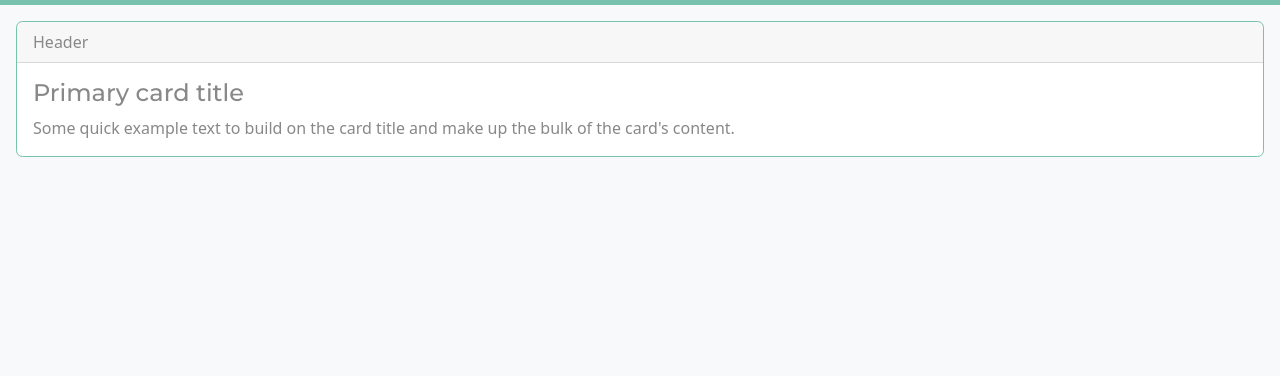
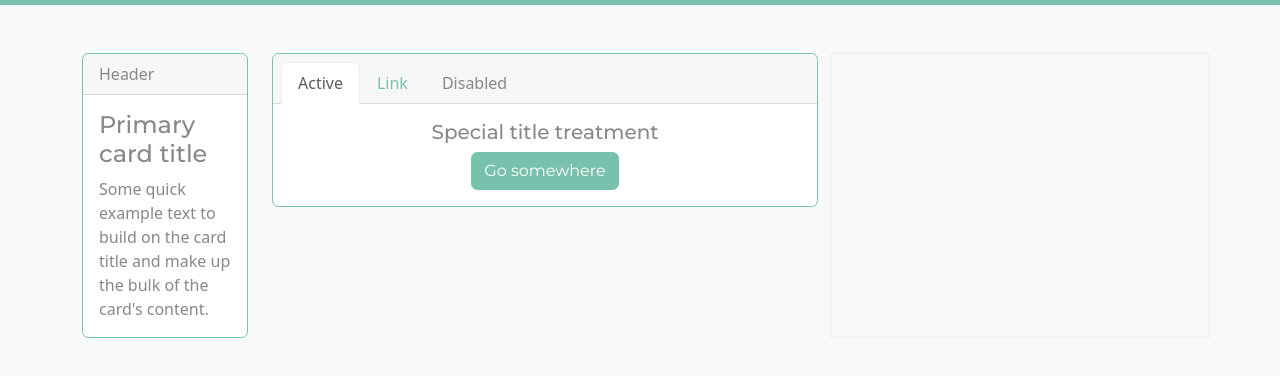
Before and after one commit to charlesphil/Web-Design-Challenge, a plain HTML site: page index.html in a window 1280 px wide. Shown: the part 52-428 px from the top of the page. Drawn offline with nearby package versions, Linux system fonts and the light colour scheme.

Commit message:
Initial grid for index

```diff
--- a/assets/css/custom.css
+++ b/assets/css/custom.css
@@ -12,7 +12,6 @@
     }
 }
 
-
 @media (max-width: 1200px) {
     .card {
         border-radius: 0;
--- a/index.html
+++ b/index.html
@@ -40,13 +40,45 @@
             </div>
         </div>
     </nav>
-    <div class="card border-primary m-3">
-        <div class="card-header">Header</div>
-        <div class="card-body">
-            <h4 class="card-title">Primary card title</h4>
-            <p class="card-text">Some quick example text to build on the card title and make up the bulk of the card's content.</p>
+    <div class="container mt-5">
+        <div class="row justify-content-center">
+            <div class="col-md-2">
+                <div class="card border-primary">
+                    <div class="card-header">Header</div>
+                    <div class="card-body">
+                        <h4 class="card-title">Primary card title</h4>
+                        <p class="card-text">Some quick example text to build on the card title and make up the bulk of the card's content.</p>
+                    </div>
+                </div>
+            </div>
+            <div class="col-md-6">
+                <div class="card border-primary text-center">
+                    <div class="card-header">
+                      <ul class="nav nav-tabs card-header-tabs">
+                        <li class="nav-item">
+                          <a class="nav-link active" href="#">Active</a>
+                        </li>
+                        <li class="nav-item">
+                          <a class="nav-link" href="#">Link</a>
+                        </li>
+                        <li class="nav-item">
+                          <a class="nav-link disabled" href="#">Disabled</a>
+                        </li>
+                      </ul>
+                    </div>
+                    <div class="card-body">
+                      <h5 class="card-title">Special title treatment</h5>
+                      <p class="card-text d-sm-none">With supporting text below as a natural lead-in to additional content.</p>
+                      <a href="#" class="btn btn-primary">Go somewhere</a>
+                    </div>
+                  </div>
+            </div>
+            <div class="border col-md-4">
+
+            </div>
         </div>
     </div>
+
 <script src="https://cdn.jsdelivr.net/npm/bootstrap@5.0.2/dist/js/bootstrap.bundle.min.js" integrity="sha384-MrcW6ZMFYlzcLA8Nl+NtUVF0sA7MsXsP1UyJoMp4YLEuNSfAP+JcXn/tWtIaxVXM" crossorigin="anonymous"></script>
 </body>
 </html>
```
